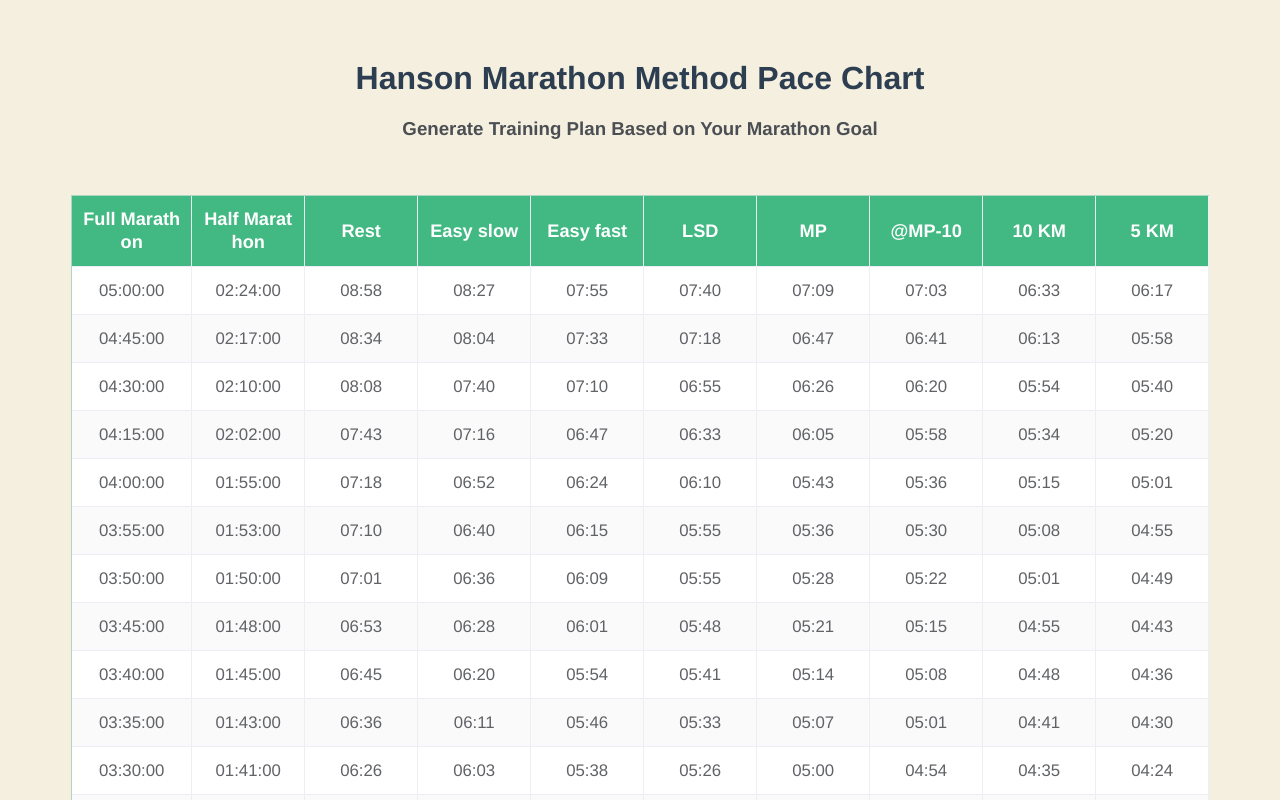
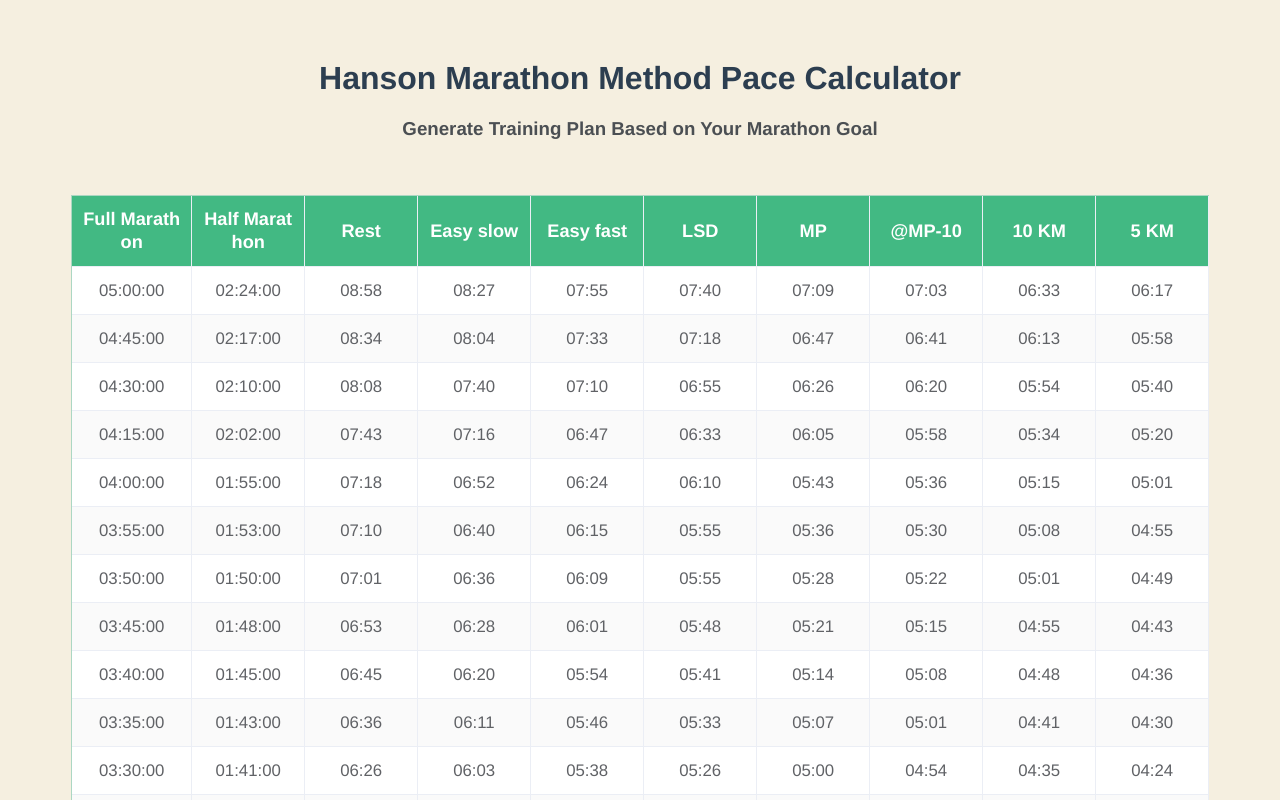
Before and after one commit to laihj/runnerTools, a Vue app: page / in a window 1280 px wide. Shown: the top 800 px of the page. Built offline with nearby package versions, Linux system fonts and the light colour scheme.

Commit message:
change title

```diff
--- a/src/App.vue
+++ b/src/App.vue
@@ -1,5 +1,5 @@
 <template>
-  <h1>Hanson Marathon Method Pace Chart</h1>
+  <h1>Hanson Marathon Method Pace Calculator</h1>
   <h3 class="hint">Generate Training Plan Based on Your Marathon Goal</h3>
   <DataTable :data="paceArray" />
 </template>
```
